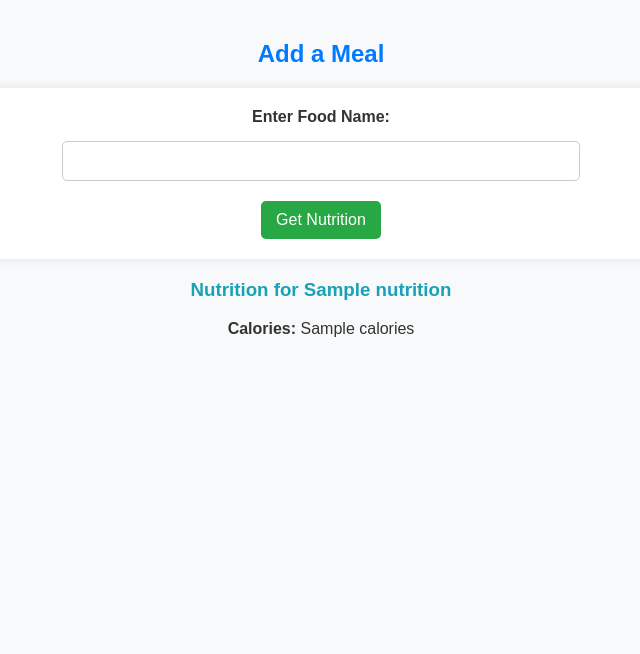
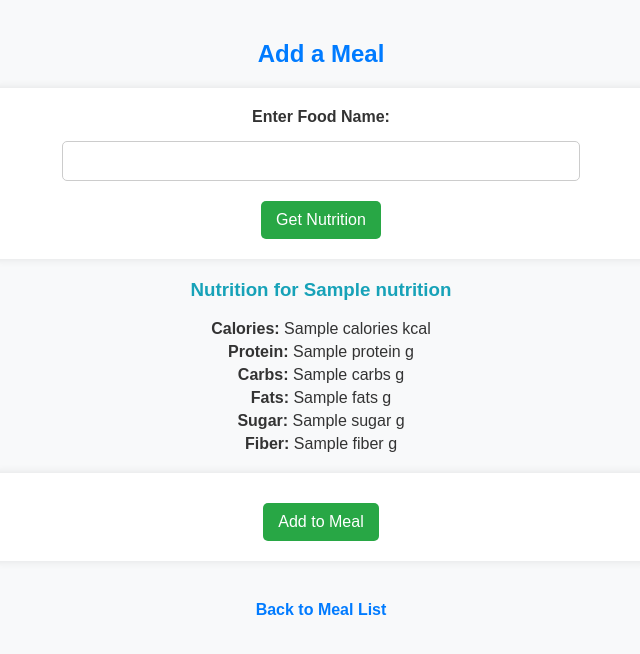
Before and after one commit to Akhilakandadi/nutrition-tracker-cpp, a Django app: template nutrition/templates/nutrition/add_meal.html in a window 1280 px wide. Shown: the top 654 px of the page, without its empty margins (319-959 px from the left). Run offline with Django 5.2, Linux system fonts and the light colour scheme; the template is opened without the code that fills it: most values are stand-ins (such as "Sample title", 1, 10 or a date in 2020).

Commit message:
Update add_meal.html

```diff
--- a/nutrition/templates/nutrition/add_meal.html
+++ b/nutrition/templates/nutrition/add_meal.html
@@ -1,30 +1,41 @@
-{% load static %}  <!-- Load the static template tag to reference static files like CSS -->
-<!DOCTYPE html>  <!-- Declare the document type as HTML5 -->
+{% load static %}
+<!DOCTYPE html>
 <html>
 <head>
-    <!-- Link to the external CSS file for styling, served from static directory (e.g., S3 in your setup) -->
     <link rel="stylesheet" type="text/css" href="{% static 'css/add_meal.css' %}">
 
-    <title>Add Meal</title>  <!-- Set the page title displayed in the browser tab -->
+    <title>Add Meal</title>
 </head>
 <body>
-    <h2>Add a Meal</h2>  <!-- Heading for the add meal page -->
-
-    <!-- Display an error message in red if the 'error' variable is set (e.g., "Food not found") -->
+    <h2>Add a Meal</h2>
     {% if error %}
-        <p style="color: red;">{{ error }}</p>  <!-- Inline CSS for error text color -->
+        <p style="color: red;">{{ error }}</p>
     {% endif %}
 
-    <!-- Form to input food name and fetch nutrition data -->
-    <form method="POST">  <!-- POST method to submit food name to the add_meal view -->
-        {% csrf_token %}  <!-- Include CSRF token for security against cross-site request forgery -->
-        <label for="food_name">Enter Food Name:</label>  <!-- Label for the input field -->
-        <input type="text" id="food_name" name="food_name" required>  <!-- Text input for food name, required field -->
-        <button type="submit">Get Nutrition</button>  <!-- Submit button to fetch nutrition data -->
+    <form method="POST">
+        {% csrf_token %}
+        <label for="food_name">Enter Food Name:</label>
+        <input type="text" id="food_name" name="food_name" required>
+        <button type="submit">Get Nutrition</button>
     </form>
 
-    <!-- Display nutrition data if available from the view -->
     {% if nutrition_data %}
-        <h3>Nutrition for {{ nutrition_data.name }}</h3>  <!-- Heading with the food name from nutrition_data -->
-        <p><strong>Calories:</strong> {{ nutrition_data.calories }}
+        <h3>Nutrition for {{ nutrition_data.name }}</h3>
+        <p><strong>Calories:</strong> {{ nutrition_data.calories }} kcal</p>
+        <p><strong>Protein:</strong> {{ nutrition_data.protein }} g</p>
+        <p><strong>Carbs:</strong> {{ nutrition_data.carbs }} g</p>
+        <p><strong>Fats:</strong> {{ nutrition_data.fats }} g</p>
+        <p><strong>Sugar:</strong> {{ nutrition_data.sugar }} g</p>
+        <p><strong>Fiber:</strong> {{ nutrition_data.fiber }} g</p>
+
+        <!-- Add to meal button -->
+        <form method="POST">
+            {% csrf_token %}
+            <input type="hidden" name="food_name" value="{{ nutrition_data.name }}">
+            <button type="submit" name="add_to_meal">Add to Meal</button>
+        </form>
     {% endif %}
+
+    <a href="{% url 'meal_list' %}">Back to Meal List</a>
+</body>
+</html>
```
